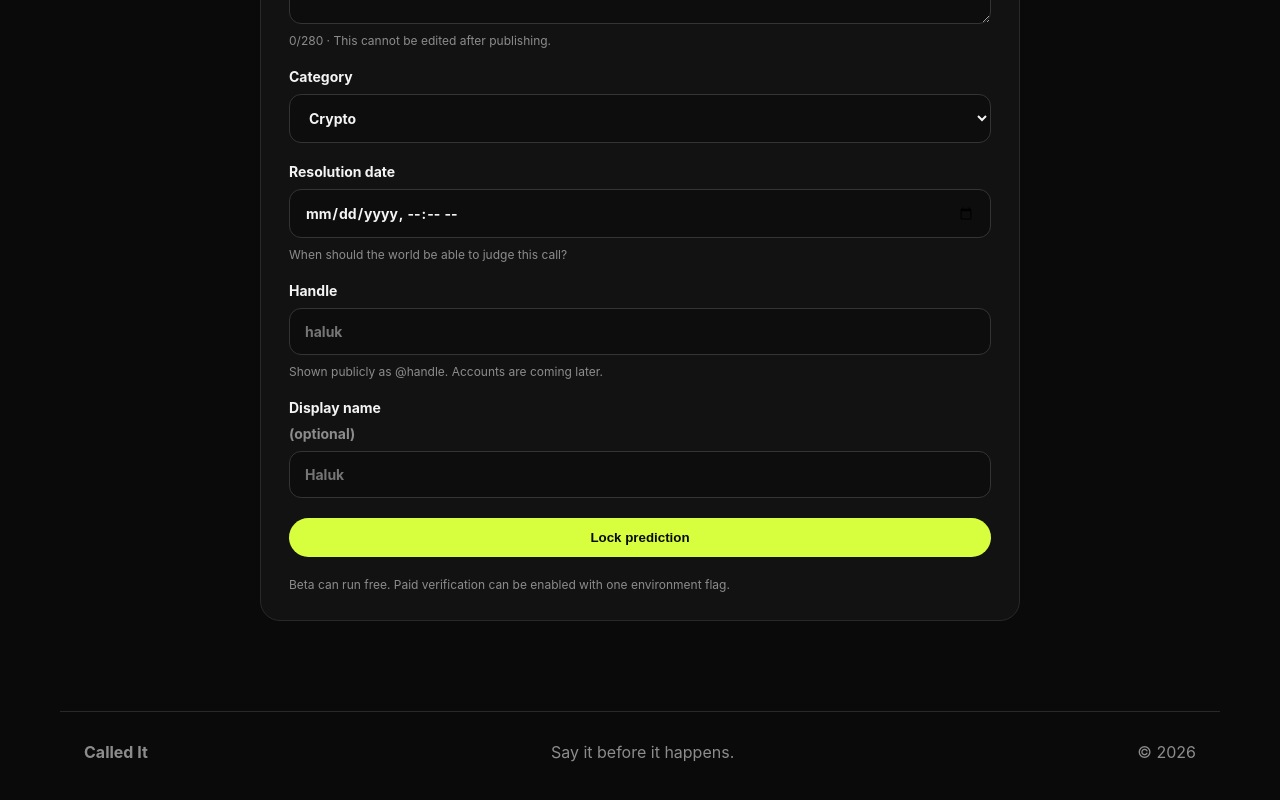
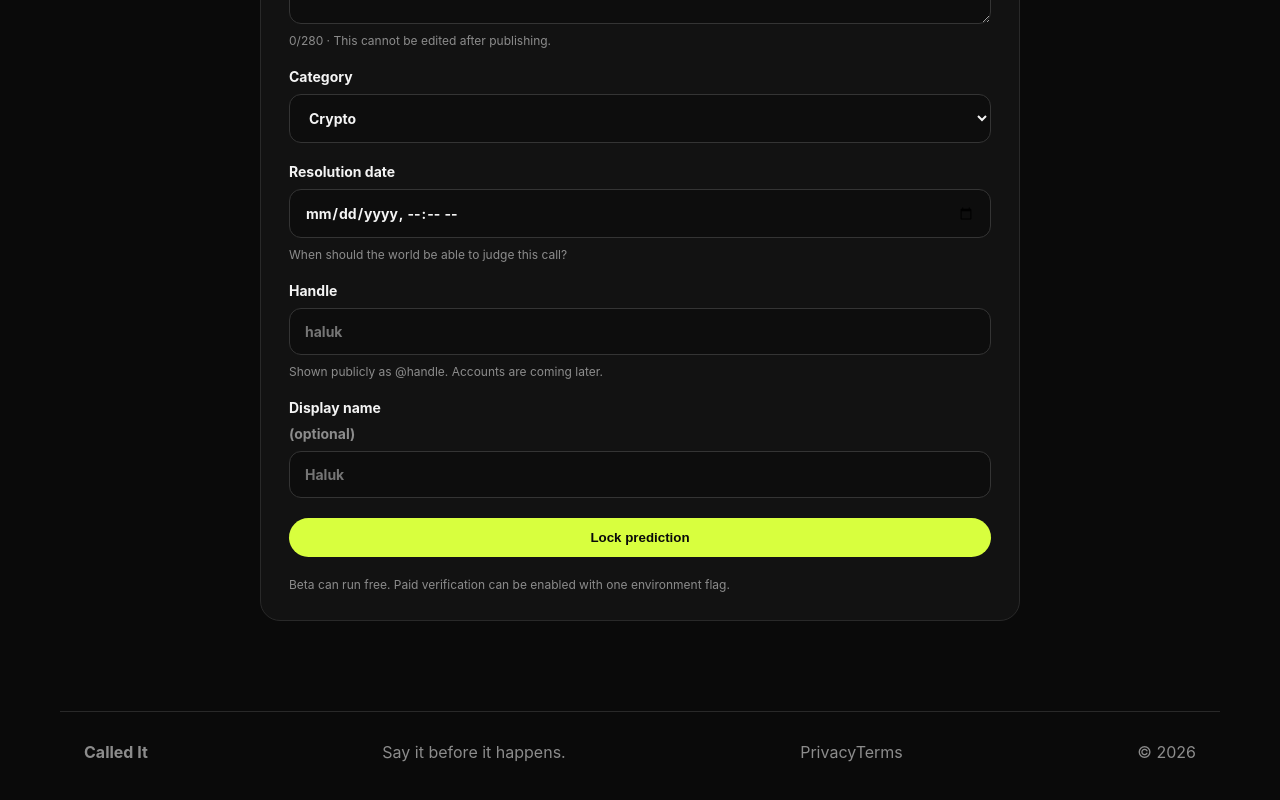
Before and after one commit to huklaa/calledit, a Next.js app: page /new in a window 1280 px wide. Shown: the part 477-1277 px from the top of the page. Built offline with nearby package versions, Linux system fonts and the light colour scheme; no server answers.

Commit message:
feat: link legal pages

```diff
--- a/app/layout.tsx
+++ b/app/layout.tsx
@@ -28,6 +28,7 @@ export default function RootLayout({ children }: Readonly<{ children: React.Reac
         <footer>
           <strong>Called It</strong>
           <span>Say it before it happens.</span>
+          <span className="footerLinks"><a href="/privacy">Privacy</a><a href="/terms">Terms</a></span>
           <span>© {new Date().getFullYear()}</span>
         </footer>
       </body>
```
